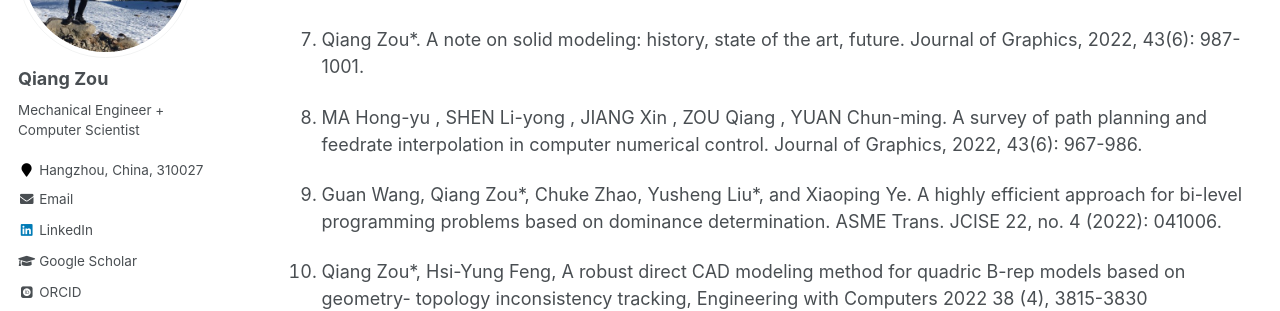
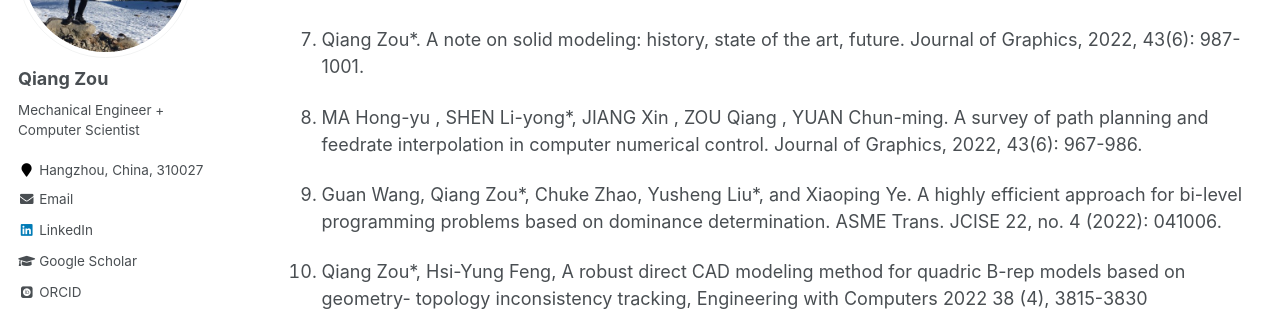
Before and after one commit to Qiang-Zou/Qiang-Zou.github.io, a Jekyll site: the page built from _pages/research.md, in a window 1280 px wide and 900 px high, scrolled down 497 px. Shown: the part 153-464 px from the top of the window. Built offline with Jekyll 4.4.1, drawn with Linux system fonts in a browser that asks for light colours; some web fonts are replaced.

```diff
--- a/_pages/research.md
+++ b/_pages/research.md
@@ -32,7 +32,7 @@ Publications
 
 1. Qiang Zou*. A note on solid modeling: history, state of the art, future. Journal of Graphics, 2022, 43(6): 987-1001.
 
-1. MA Hong-yu , SHEN Li-yong , JIANG Xin , ZOU Qiang , YUAN Chun-ming. A survey of path planning and feedrate interpolation in computer numerical control. Journal of Graphics, 2022, 43(6): 967-986.
+1. MA Hong-yu , SHEN Li-yong*, JIANG Xin , ZOU Qiang , YUAN Chun-ming. A survey of path planning and feedrate interpolation in computer numerical control. Journal of Graphics, 2022, 43(6): 967-986.
 
 1. Guan Wang, Qiang Zou\*, Chuke Zhao, Yusheng Liu\*, and Xiaoping Ye. A highly efficient approach for bi-level programming problems based on dominance determination. ASME Trans.  JCISE 22, no. 4 (2022): 041006.
 
```
